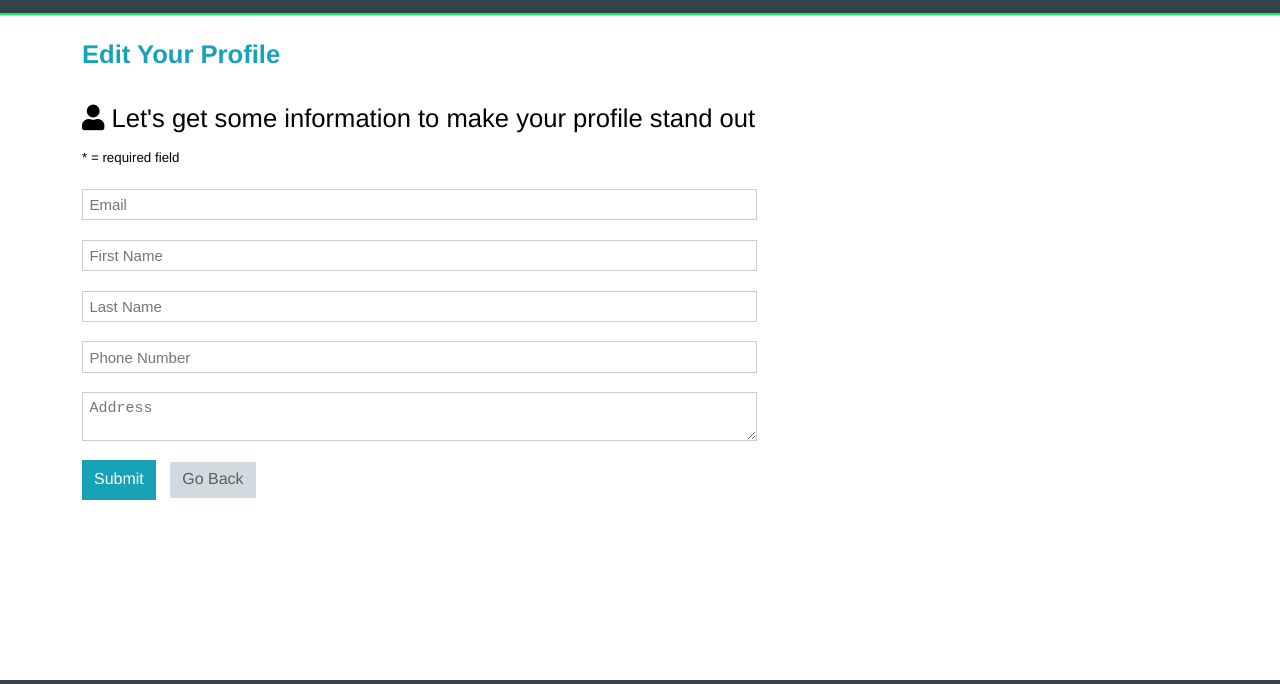
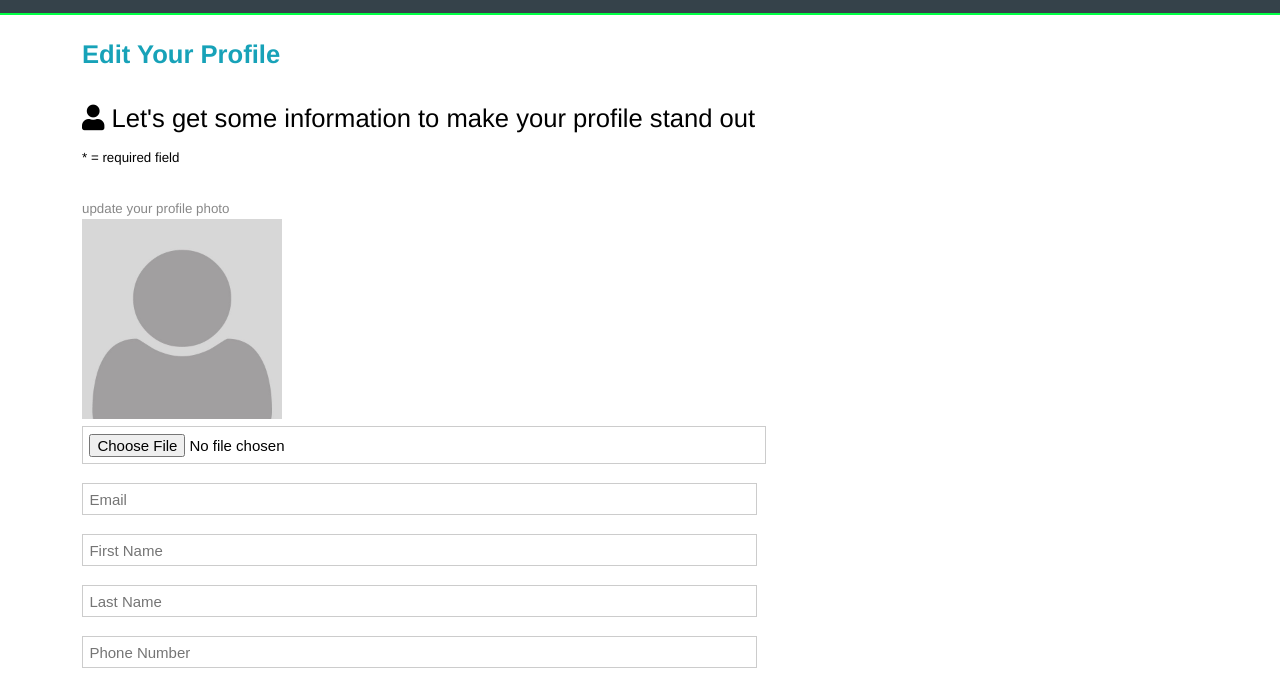
Before and after one commit to SamuelKoroh/PropertyProLite, a plain HTML site: page ui/edit-profile.html in a window 1280 px wide. Shown: the part 92-776 px from the top of the page. Drawn offline with Linux system fonts and the light colour scheme.

Commit message:
Allow user to upload their profile  photo

```diff
--- a/ui/edit-profile.html
+++ b/ui/edit-profile.html
@@ -52,8 +52,18 @@
           <i class="fas fa-user"></i> Let's get some information to make your
           profile stand out
         </p>
-        <small>* = required field</small>
-        <form class="form">
+        <small class="mb-">* = required field</small>
+        <form class="form mt-30">
+          <div class="form">
+            <small class="form-text">update your profile photo</small>
+            <img
+              class="image-preview"
+              width="200"
+              src="./img/placeholder-person.jpg"
+              alt="your image"
+            />
+            <input type="file" onchange="readURL(this);" />
+          </div>
           <div class="form-group">
             <input type="text" placeholder="Email" name="email" />
           </div>
```
Also changed, not shown: ui/signup.html (+11 -1 lines), ui/img/placeholder-person.jpg (added).
